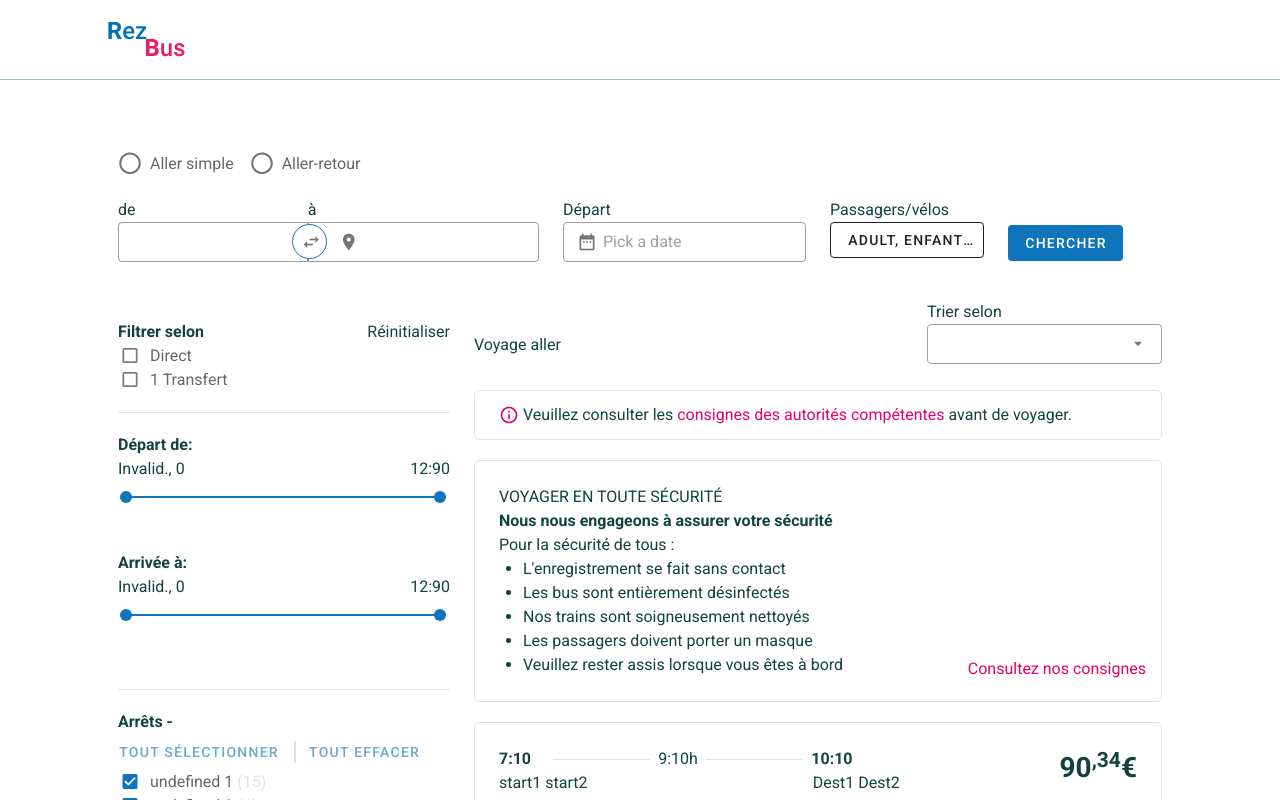
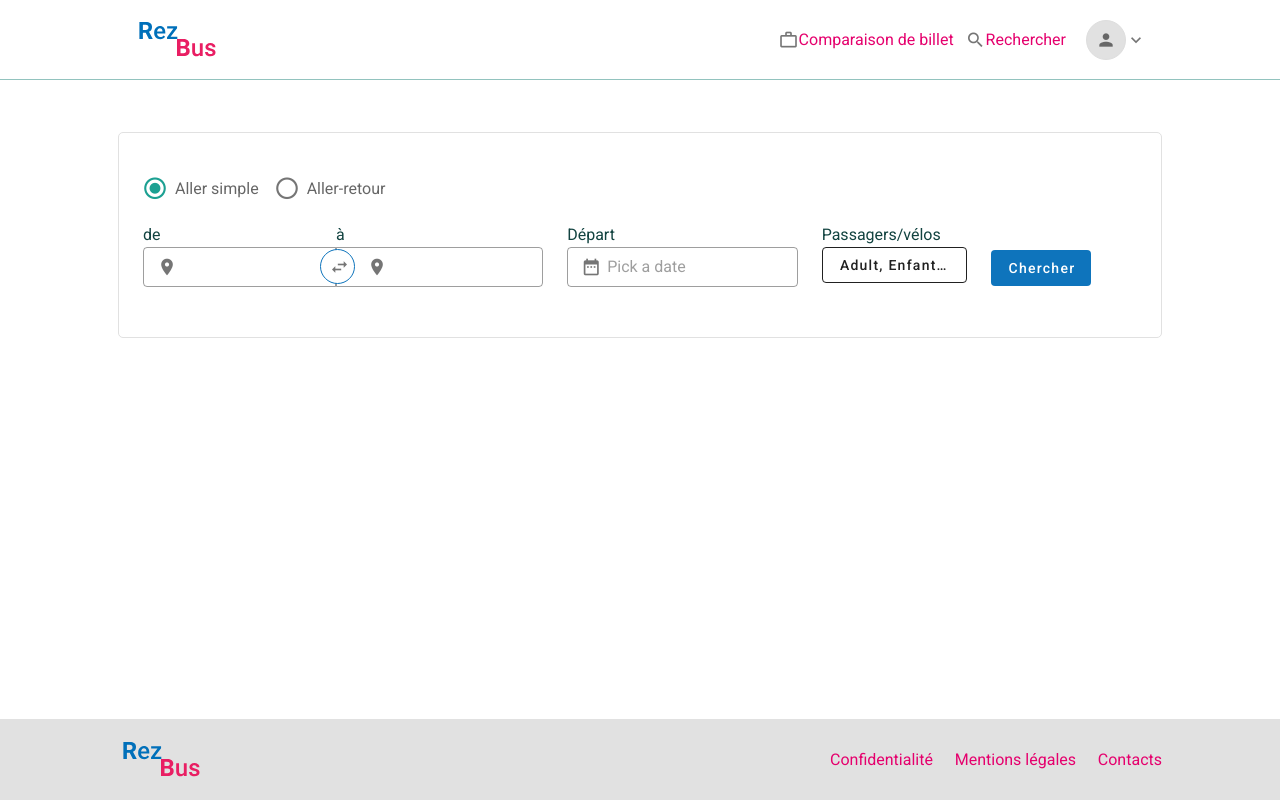
Before and after one commit to whoismuktar/rez-bus, a Vue app: page /search-trip in a window 1280 px wide. Shown: the top 800 px of the page. Built offline with nearby package versions, Linux system fonts and the light colour scheme.

Commit message:
further progress

```diff
--- a/src/assets/scss/style.scss
+++ b/src/assets/scss/style.scss
@@ -104,7 +104,7 @@ hr.broken {
   margin: 0 auto;
 }
 .gen-button {
-    text-transform: capitalize;
+    text-transform: capitalize !important;
     letter-spacing: 0;
 }
 .no-Btn-bg::before {
--- a/src/components/footer.vue
+++ b/src/components/footer.vue
@@ -1,5 +1,8 @@
 <template>
-  <div class="footer">
+  <div class="footer py-4 borderLine">
+    <div class="app-container">
+      <v-row justify="space-between" align="center">
+        <v-col cols="2">
           <div class="app-container">
             <v-img
               alt="Rez Bus Logo"
@@ -11,8 +14,17 @@
               height="49"
             />
           </div>
+        </v-col>
 
-    <v-spacer></v-spacer>
+        <v-col cols="4">
+          <div class="d-flex justify-space-between">
+            <router-link to="/confidential"> Confidentialité </router-link>
+            <router-link to="/legal-notice"> Mentions légales </router-link>
+            <router-link to="/contact">Contacts</router-link>
+          </div>
+        </v-col>
+      </v-row>
+    </div>
 
     <div></div>
   </div>
@@ -21,6 +33,11 @@
 <script>
 export default {
   name: "navHeader",
+  data() {
+    return {
+      menu: [],
+    };
+  },
 };
 </script>
 
@@ -28,6 +45,7 @@ export default {
 .footer {
   /* position: absolute; */
   /* bottom: 0; */
+
   width: 100%;
 }
 </style>
--- a/src/components/header.vue
+++ b/src/components/header.vue
@@ -1,19 +1,80 @@
 <template>
   <div class="header">
     <v-toolbar dense flat class="app-container">
-      <v-app-bar-nav-icon>
+      <router-link to="/">
         <v-img
           alt="Rez Bus Logo"
           contain
           src="@/assets/logo.svg"
           transition="scale-transition"
-          width="86"
+          max-width="86px"
           height="auto"
         />
-      </v-app-bar-nav-icon>
+      </router-link>
 
       <v-spacer></v-spacer>
-      <div></div>
+      <div class="d-flex align-center">
+        <div class="d-flex signedIn-menuWrapper primary--text mr-2">
+          <router-link
+            v-for="(menu, index) in menus"
+            :key="index"
+            :to="menu.route"
+            class="signedIn-menu mr-3"
+          >
+            <v-icon>{{ menu.icon }}</v-icon>
+            <span>{{ menu.title }}</span>
+          </router-link>
+        </div>
+
+        <v-menu :close-on-content-click="false" open-on-hover bottom offset-y>
+          <template v-slot:activator="{ on }">
+            <v-icon v-on="on">expand_more</v-icon>
+            <v-icon class="round-avatar">person</v-icon>
+          </template>
+
+          <v-list>
+            <v-list-group
+              v-for="(item, index) in dropdownMenu"
+              :key="index"
+              v-model="item.active"
+            >
+              <template v-slot:activator>
+                <v-list-item @click="$router.push(item.route)">
+                  <v-list-item-content>
+                    <v-list-item-title>{{ item.title }}</v-list-item-title>
+                  </v-list-item-content>
+                </v-list-item>
+              </template>
+
+              <v-list-item v-for="(subItem, i) in item.items" :key="i">
+                <v-list-item-content>
+                  <v-list-item-title>{{ subItem.title }}</v-list-item-title>
+                </v-list-item-content>
+              </v-list-item>
+            </v-list-group>
+          </v-list>
+        </v-menu>
+
+        <!-- <v-menu nudge-top="-50">
+          <template v-slot:activator="{ on, attrs }">
+            <v-btn icon v-bind="attrs" v-on="on">
+              <img
+                class="round-avatar mt-2"
+                :src="require('@/assets/img/avatar.png')"
+              />
+              {{ attrs["aria-expanded"] }}
+              <v-icon v-if="attrs['aria-expanded']">expand_more</v-icon>
+              <v-icon v-else>expand_less</v-icon>
+            </v-btn>
+          </template>
+
+          <v-list>
+            <v-list-item v-for="n in 5" :key="n" @click="() => {}">
+              <v-list-item-title>Option {{ n }}</v-list-item-title>
+            </v-list-item>
+          </v-list>
+        </v-menu> -->
+      </div>
     </v-toolbar>
   </div>
 </template>
@@ -21,6 +82,31 @@
 <script>
 export default {
   name: "navHeader",
+  data() {
+    return {
+      menus: [
+        {
+          icon: "work_outline",
+          title: "Comparaison de billet",
+          route: "/compare-ticket",
+        },
+        { icon: "search", title: "Rechercher", route: "/search-trip" },
+      ],
+      dropdownMenu: [
+        {
+          title: "Inscription",
+          route: "/signin",
+          items: [],
+        },
+        {
+          title: "Connexion",
+          route: "/register",
+          active: false,
+          items: [],
+        },
+      ],
+    };
+  },
 };
 </script>
 
@@ -31,4 +117,12 @@ export default {
   display: flex;
   align-items: center;
 }
+.round-avatar {
+  height: 40px;
+  width: 40px;
+  padding: 2px;
+  border-radius: 50%;
+  border: 1px solid #dedede;
+  background-color: var(--v-borderLine-base);
+}
 </style>
--- a/src/views/searchTrip.vue
+++ b/src/views/searchTrip.vue
@@ -1,28 +1,19 @@
 <template>
   <div class="search-trip">
     <div class="white pa-3">
-      <div class="app-container">
+      <div class="app-container def-section">
         <div class="search-box">
           <div class="way-trip">
-            <v-radio-group row>
-              <v-radio
-                label="Aller simple"
-                color="accent"
-                value="company"
-                class="selection-wrapper mb-0"
-              >
+            <v-radio-group v-model="tripMode" row>
+              <v-radio label="Aller simple" color="accent" value="oneway">
               </v-radio>
 
-              <v-radio
-                label="Aller-retour"
-                color="accent"
-                value="company"
-                class="selection-wrapper mb-0"
-              >
+              <v-radio label="Aller-retour" color="accent" value="returnWay">
               </v-radio>
             </v-radio-group>
           </div>
 
+          <v-form ref="searchTrip-form">
             <v-row align="center">
               <v-col cols="5">
                 <div class="d-flex position-relative">
@@ -32,6 +23,7 @@
                       v-model="query.from"
                       dense
                       outlined
+                      prepend-inner-icon="location_on"
                       append-icon="swap_horiz"
                       class="join-input-left route-from"
                     >
@@ -53,7 +45,7 @@
                   </div>
                 </div>
               </v-col>
-            <v-col cols="3">
+              <v-col cols="3" class="d-flex">
                 <div>
                   <div>Départ</div>
                   <v-menu
@@ -71,6 +63,42 @@
                         dense
                         outlined
                         readonly
+                        :class="[
+                          tripMode == 'returnWay' ? 'join-input-left' : '',
+                        ]"
+                        v-bind="attrs"
+                        v-on="on"
+                      ></v-text-field>
+                    </template>
+                    <v-date-picker
+                      v-model="query.rideDate"
+                      :menu-props="{ offsetY: true }"
+                      :min="nowDate"
+                      scrollable
+                      color="primary"
+                      header-color="primary"
+                      event-color="blue"
+                    >
+                    </v-date-picker>
+                  </v-menu>
+                </div>
+
+                <div v-if="tripMode == 'returnWay'">
+                  <div>Départ</div>
+                  <v-menu
+                    :close-on-content-click="false"
+                    transition="scale-transition"
+                    offset-y
+                    min-width="auto"
+                  >
+                    <template v-slot:activator="{ on, attrs }">
+                      <v-text-field
+                        :value="query.rideDate"
+                        persistent-hint
+                        dense
+                        outlined
+                        readonly
+                        class="join-input-last"
                         v-bind="attrs"
                         v-on="on"
                       ></v-text-field>
@@ -116,7 +144,7 @@
                           {{ query.bike_slot }} Vélos</span
                         >
                         <div class="text-right">
-                        <v-icon right>expand_more</v-icon>
+                          <v-icon>expand_more</v-icon>
                         </div>
                       </v-btn>
                     </template>
@@ -177,17 +205,23 @@
               </v-col>
               <v-col cols="2">
                 <div>
-                <v-btn depressed color="primary" class="gen-button"
-                  >Chercher</v-btn
+                  <v-btn
+                    depressed
+                    color="primary"
+                    class="gen-button"
+                    @click.prevent="searchRoute"
                   >
+                    Chercher
+                  </v-btn>
                 </div>
               </v-col>
             </v-row>
+          </v-form>
         </div>
       </div>
     </div>
 
-    <div class="app-container">
+    <div v-if="searResultReady" class="app-container">
       <div class="searchResult">
         <v-row>
           <v-col cols="4">
@@ -544,7 +578,12 @@
 export default {
   data() {
     return {
-      query: {},
+      tripMode: "oneway",
+      searResultReady: false,
+      query: {
+        from: "Berlin",
+        to: "Munich",
+      },
       stations: [
         {
           start: "7:10",
@@ -603,6 +642,21 @@ export default {
     };
   },
   methods: {
+    searchRoute() {
+      // this.$router.push({ path: "search-trip", query: this.query });
+
+      const obj = this.query;
+      var str = "";
+      for (var key in obj) {
+        if (str != "") {
+          str += "&";
+        }
+        str += key + "=" + obj[key];
+      }
+
+      console.log(str);
+      this.$router.push("/search-trip?" + str).catch(() => {});
+    },
     selectAllFromStops() {
       this.fromStops.map((stop) => (stop.isActive = true));
     },
@@ -617,7 +671,9 @@ export default {
     },
   },
   created() {
+    if (this.$route.query) {
       this.query = this.$route.query;
+    }
     console.log("query", this.query);
   },
 };
--- a/src/views/signIn.vue
+++ b/src/views/signIn.vue
@@ -17,22 +17,19 @@
         </div>
         <v-form ref="registerForm">
           <div class="input-wrapper">
-            <div class="input-label">
-              Adresse mail <span class="asterisk">*</span>
-            </div>
+            <div class="input-label">Adresse mail ou numéro de téléphone</div>
             <v-text-field
               v-model="email"
               dense
               outlined
+              placeholder="xxx@gmail.com ou +226XXXXXX"
               hide-details="auto"
               :rules="[rules.email, rules.required]"
             ></v-text-field>
           </div>
 
           <div class="input-wrapper">
-            <div class="input-label">
-              Mot de passe <span class="asterisk">*</span>
-            </div>
+            <div class="input-label">Mot de passe</div>
             <v-text-field
               v-model="password"
               dense
@@ -45,7 +42,20 @@
             ></v-text-field>
           </div>
 
-          <div class="text-right">
+          <router-link to="/forgot-password">Mot de passe oubilé?</router-link>
+          <router-link to="/register">S’inscrire?</router-link>
+
+          <div class="d-flex align-center justify-space-between text-right">
+            <div class="input-wrapper d-flex align-center">
+              <v-checkbox
+                v-model="remember"
+                outlined
+                hide-details="auto"
+                class="noSpaceCheckbox"
+                :rules="[rules.required]"
+              ></v-checkbox>
+              <div class="input-label">Rester connecté</div>
+            </div>
             <v-btn
               depressed
               x-large
@@ -70,7 +80,9 @@ export default {
     return {
       email: "",
       password: "",
+      remember: false,
       show1: false,
+    //   ownRules: []
     };
   },
   methods: {
```
Also changed, not shown: src/assets/img/avatar.png (added). Lines whose indentation alone changed are shown as unchanged.
